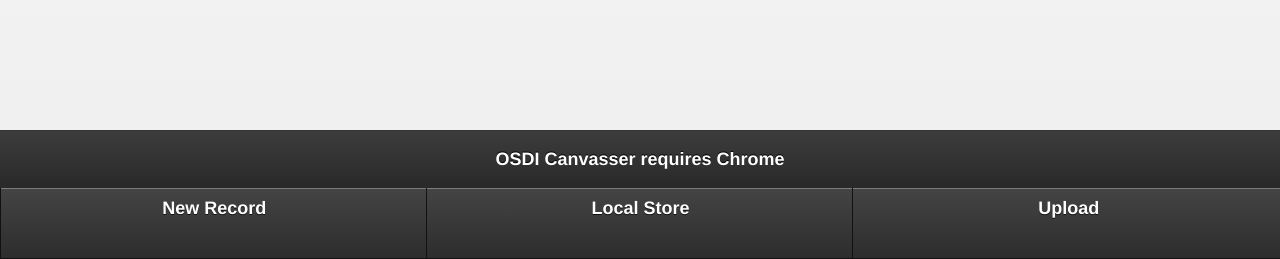
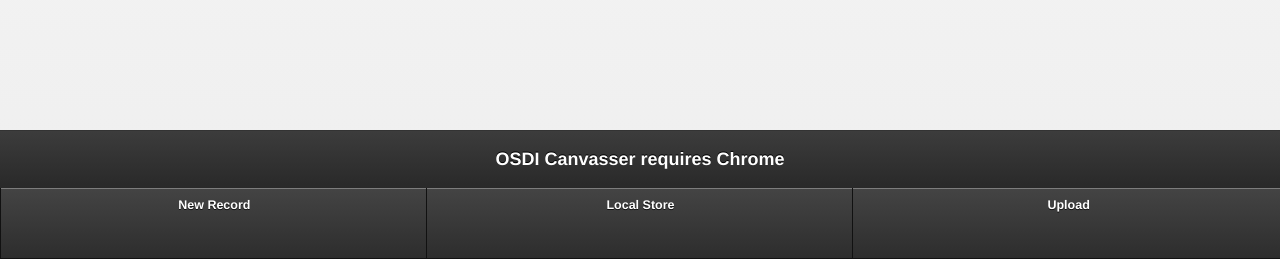
Before and after one commit to opensupporter/osdi-canvasser, a PHP site: page / in a window 1280 px wide. Shown: the part 541-800 px from the top of the page. Run offline with PHP 8.4, Linux system fonts and the light colour scheme.

Commit message:
make font size smaller

```diff
--- a/canvasser.css
+++ b/canvasser.css
@@ -9,7 +9,3 @@
 	height: 50px;
 
 }
-
-.mynav .ui-btn-text {
-	font-size: 18px;
-}
```
Also changed, not shown: 1 other file.
